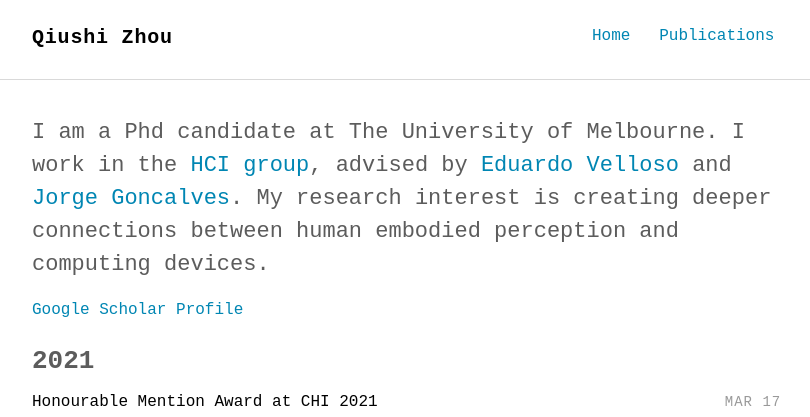
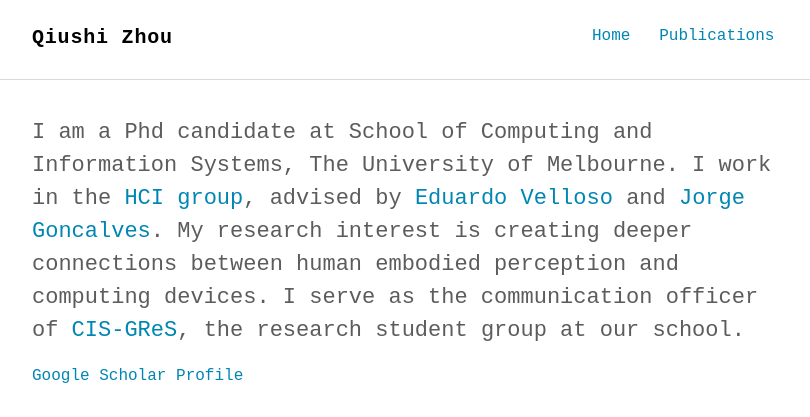
Before and after one commit to qiushi-zhou/qiushi-zhou.github.io, a Jekyll site: the page built from index.html, in a window 1280 px wide, cut to the strip 0-417 px from the top of the page. Shown: the whole strip, without its empty margins (232-1042 px from the left). Built offline with Jekyll 4.4.1, drawn with Linux system fonts in a browser that asks for light colours; some web fonts are replaced.

Commit message:
Update intro.html

```diff
--- a/_includes/intro.html
+++ b/_includes/intro.html
@@ -1,7 +1,7 @@
 <section class="intro">
   <div class="container">
     <p class="lead">
-	I am a Phd candidate at The University of Melbourne. I work in the <a href="https://cis.unimelb.edu.au/hci/">HCI group</a>, advised by <a href="https://www.eduardovelloso.com/">Eduardo Velloso</a> and <a href="https://www.jorgegoncalves.com/">Jorge Goncalves</a>. My research interest is creating deeper connections between human embodied perception and computing devices.
+	I am a Phd candidate at School of Computing and Information Systems, The University of Melbourne. I work in the <a href="https://cis.unimelb.edu.au/hci/">HCI group</a>, advised by <a href="https://www.eduardovelloso.com/">Eduardo Velloso</a> and <a href="https://www.jorgegoncalves.com/">Jorge Goncalves</a>. My research interest is creating deeper connections between human embodied perception and computing devices. I serve as the communication officer of <a href="https://www.cis-gres.org/">CIS-GReS</a>, the research student group at our school.
 	</p>
 	<a href="https://scholar.google.com.au/citations?user=a-FggqcAAAAJ&hl=en">Google Scholar Profile</a>
   </div>
```
